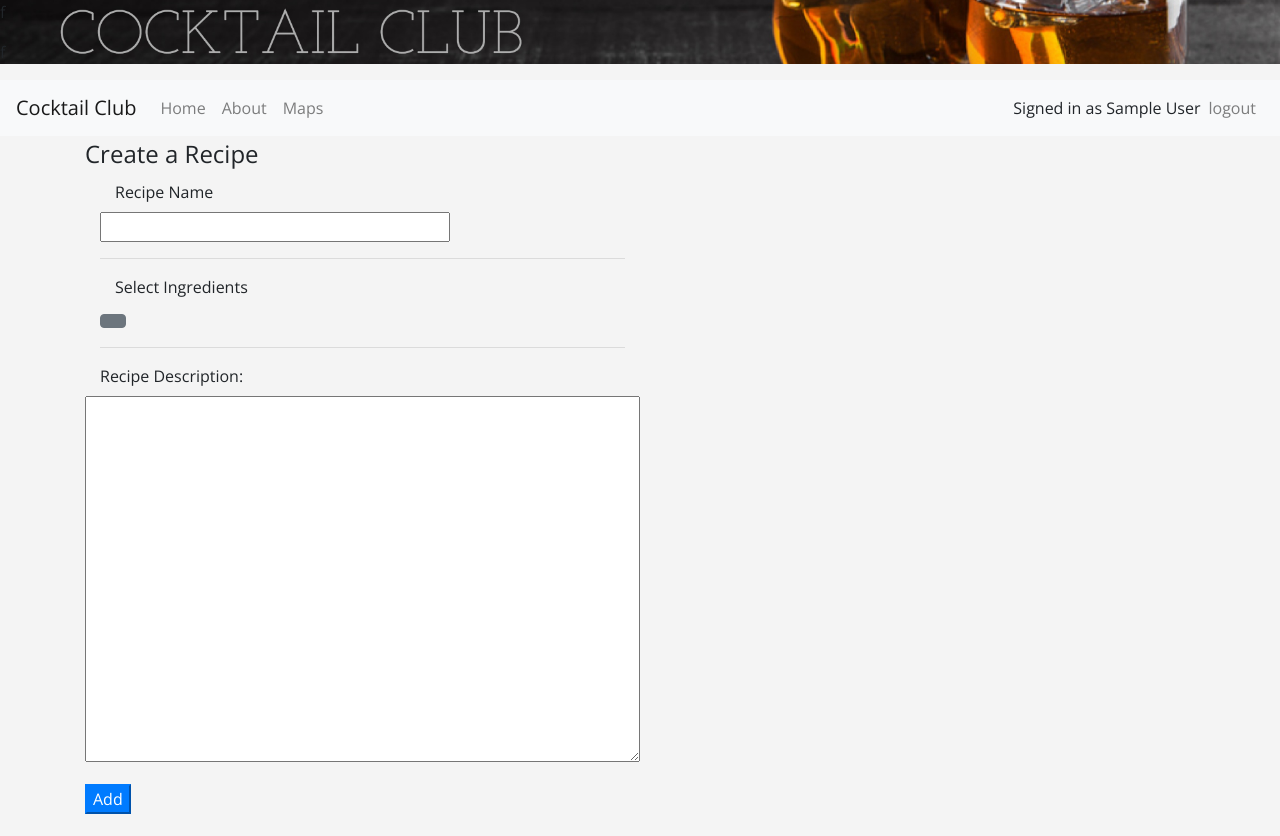
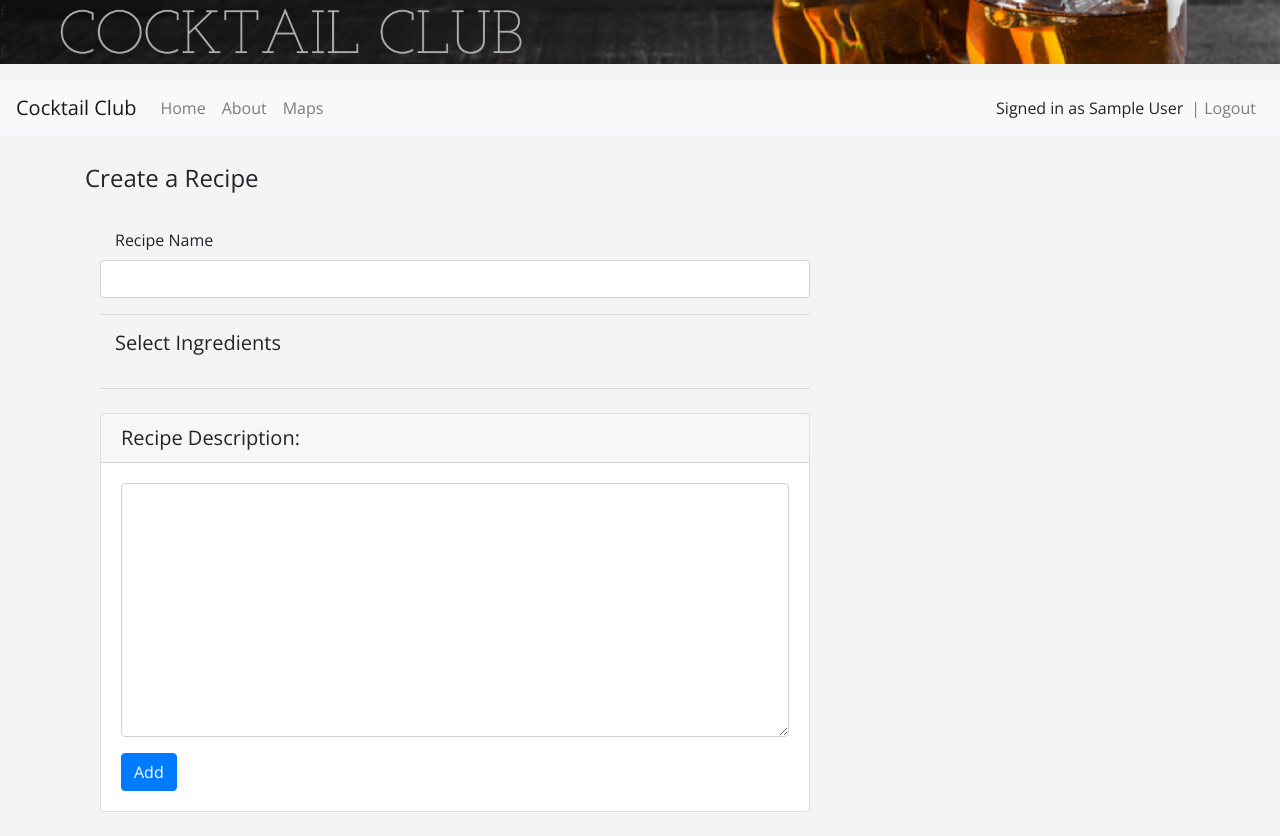
Before and after one commit to Mark-Ouellette/CP476-Final-Project, a Flask app: page /add/recipe in a window 1280 px wide. Before the commit the page ends 814 px from the top, so only its background shows below. Run offline with Flask 2, Linux system fonts and the light colour scheme; the visitor is signed in with stand-in values (Sample User, id 1); data that the repository does not hold is empty; some libraries are stand-ins or nearby versions.

Commit message:
final tweaks

```diff
--- a/routes.py
+++ b/routes.py
@@ -8,7 +8,7 @@ import wtforms.ext.sqlalchemy.fields as f
 
 
 app = Flask(__name__)
-app.config['SQLALCHEMY_DATABASE_URI'] = os.environ['DATABASE_URL']
+app.config['SQLALCHEMY_DATABASE_URI'] = 'postgresql://localhost/learningflask'
 db.init_app(app)
 
 app.secret_key = "development-key"
@@ -64,7 +64,7 @@ def signup():
 		redirect(url_for('index'))
 
 	form = SignupForm()
-	existingUserError = ""
+	existingUserError = []
 
 	if request.method == 'POST':
 		if not form.validate():
@@ -81,7 +81,7 @@ def signup():
 				return redirect(url_for('index'))
 			except exc.IntegrityError:
 				db.session.rollback()
-				existingUserError = "User email already exists"
+				existingUserError.append("User email already exists")
 				return render_template("signup.html", form=form, existingUserError=existingUserError)
 
 	elif request.method == 'GET':
--- a/templates/index.html
+++ b/templates/index.html
@@ -14,6 +14,9 @@
                     </li>
                     <li class="list-inline-item">
                         <span class="btn btn-outline-primary btn-sm"><a class="fa fa-plus button" href= "{{ url_for('addRecipe') }}">Add Recipe</a></span>
+                    </li>
+                    <li class="list-inline-item">
+                        <span class="btn btn-outline-primary btn-sm"><a class="fa fa-plus button" href= "{{ url_for('addIngredient') }}">Add Ingredient</a></span>
                     </li>
                 </ul>
             </div>
--- a/templates/layout.html
+++ b/templates/layout.html
@@ -24,57 +24,11 @@
               </div>
             </header>
 
-            <!--
-            <nav class="navbar navbar-expand-sm bg-dark navbar-dark">
 
-
-              <ul class = "navbar-nav">
-                <li class="nav-item">
-                  <a class="nav-link" href="{{ url_for('index') }}">Home</a>
-                </li>
-              </ul>
-
-              <button class="navbar-toggler" type="button" data-toggle="collapse" data-target="#collapsibleNavbar">
-                  <span class="navbar-toggler-icon"></span>
-              </button>
-
-              <div class="collapse navbar-collapse" id="collapsibleNavbar">
-                    <ul class="navbar-nav">
-
-                      <li class="nav-item">
-                        <a class="nav-link" href="{{ url_for('about') }}">About</a>
-                      </li>
-                      <li class="nav-item">
-                        <a class="nav-link" href="{{ url_for('maps') }}">Maps</a>
-                      </li>
-                      <li class="nav-item">
-                        <a class="nav-link" href="{{ url_for('index') }}">Profile</a>
-                      </li>
-                    </ul>
-
-
-                    <ul class= "navbar-nav ml-auto">
-                     <li class ="nav-item">
-                        <a class ="nav-link" href="{{ url_for('login') }}">Sign In</a>
-                     </li>
-                    </ul>
-
-                  <ul class= "navbar-nav ml-auto">
-                    <li class ="nav-item">
-                      <form class="form-inline" action="/action_page.php">
-                        <input class="form-control mr-sm-2" type="text" placeholder="Search">
-                        <button class="btn btn-default" type="submit"><input type="image" src="https://www.oswego.edu/oswego-search/img/search.png" width="20" /></button>
-                      </form>
-                    </li>
-                  </ul>
-
-              </div>
-            </nav>
-            -->
 
         <div class = "mainnav">
             <nav class="navbar navbar-expand-lg navbar-light bg-light">
-              <a class="navbar-brand" href="#">Cocktail Club</a>
+              <a class="navbar-brand" href="{{ url_for('index') }}">Cocktail Club</a>
               <button class="navbar-toggler" type="button" data-toggle="collapse" data-target="#navbarSupportedContent" aria-controls="navbarSupportedContent" aria-expanded="false" aria-label="Toggle navigation">
                 <span class="navbar-toggler-icon"></span>
               </button>
@@ -90,20 +44,7 @@
                   <li class="nav-item">
                     <a class="nav-link" href="{{ url_for('maps') }}">Maps</a>
                   </li>
-                  <!--
-                  <li class="nav-item dropdown">
 
-                    <a class="nav-link dropdown-toggle" href="#" id="navbarDropdown" role="button" data-toggle="dropdown" aria-haspopup="true" aria-expanded="false">
-                      Dropdown
-                    </a>
-                    <div class="dropdown-menu" aria-labelledby="navbarDropdown">
-                      <a class="dropdown-item" href="#">Action</a>
-                      <a class="dropdown-item" href="#">Another action</a>
-                      <div class="dropdown-divider"></div>
-                      <a class="dropdown-item" href="#">Something else here</a>
-                    </div>
-                  </li>
-                -->
             </ul>
                 {% if session['email'] %}
 
@@ -119,17 +60,12 @@
                 {% endif %}
 
 
-                <!-- <form class="form-inline my-2 my-lg-0">
-                  <input class="form-control mr-sm-2" type="search" placeholder="Search" aria-label="Search">
-                  <button class="btn btn-outline-success my-2 my-sm-0" type="submit">Search</button>
-                </form> -->
-
                 <ul class ="navbar-nav">
                    <li class="nav-item">
                     {% if session['email'] %}
-                      <a class="nav-link" href="{{ url_for('logout') }}">logout</a>
+                      <a class="nav-link" href="{{ url_for('logout') }}">|  Logout</a>
                     {% else %}
-                      <a class="nav-link" href="{{ url_for('login') }}">login</a>
+                      <a class="nav-link" href="{{ url_for('login') }}">|  Login</a>
                     {% endif %}
                     </li>
                 </ul>
--- a/templates/login.html
+++ b/templates/login.html
@@ -38,7 +38,7 @@
                         <span class="text-danger align-middle">
                             {% if form.email.errors %}
 								{% for error in form.email.errors %}
-									<i class="fa fa-close"></i> <p class="error-message">{{ error }} </p>
+									<p class="error-message"><i class="fa fa-close"></i> {{ error }} </p>
 								{% endfor %}
 							{% endif %}
                         </span>
@@ -64,7 +64,7 @@
                         <span class="text-danger align-middle">
                         {% if form.password.errors %}
 								{% for error in form.password.errors %}
-									<i class="fa fa-close"></i> <p class="error-message">{{ error }} </p>
+									<p class="error-message"><i class="fa fa-close"></i> {{ error }} </p>
 								{% endfor %}
 							{% endif %}
                         </span>
--- a/templates/newrecipe.html
+++ b/templates/newrecipe.html
@@ -2,7 +2,7 @@
 {% extends "layout.html" %}
 
 {% block content %}
-
+  <br>
   <div class="container">
     <div class="row justify-content-center">
        <div class="col-12">
@@ -11,36 +11,49 @@
         <fieldset>
 
       <!-- Form Name -->
+        <br>
         <legend>Create a Recipe</legend>
 
         <!-- Text input-->
         <div class="form-group">
-        <div class="col-md-6">
+        <div class="col-md-8">
           <label class="col-md-4 control-label">Recipe Name</label>
           <br>
-          {{ recForm.recipetitle(class="col-md-8") }}
+          {{ recForm.recipetitle(class="form-control") }}
           <hr>
         </div>
         </div>
 
         <div class="form-group">
-          <div class="col-md-6">
-            <label class="col-md-4 control-label">Select Ingredients</label>
-              <div class="btn-group-toggle" data-toggle="buttons">
-                {{ recForm.recipeingredients(class="btn btn-secondary")}}
-              </div>
+          <div class="col-md-8">
+            <h5><label class="col-md-6 control-label ">Select Ingredients</label></h5>
+
+              <!--<div class="btn-group-toggle" data-toggle="buttons">-->
+              {{ recForm.recipeingredients(class="list-inline col-md-4") }}
+
+              <!--</div>-->
             <hr>
           </div>
         </div>
 
         <!-- Textarea -->
-        <div class="form-group">
-          <label class="col-md-4 control-label">Recipe Description:</label>
-          <br>
-          {{ recForm.recipedesc(class="col-md-6", rows=15, cols=20) }}
+
+        <div class="col-md-8">
+        <div class="card my-4">
+          <h5 class="card-header">Recipe Description:</h5>
+            <div class="card-body">
+
+                <div class="form-group">
+
+                  {{ recForm.recipedesc(class="form-control", rows=10) }}
+              </div>
+                {{ recForm.submit(class="btn btn-primary") }}
+          </div>
         </div>
+      </div>
 
-        {{ recForm.submit(class="btn-primary") }}
+
+
 
         <p>{{ message }} </p>
         </fieldset>
```
Also changed, not shown: templates/addIngredient.html (+13 -8 lines), templates/maps.html (+7 -0 lines), templates/signup.html (+10 -5 lines).
